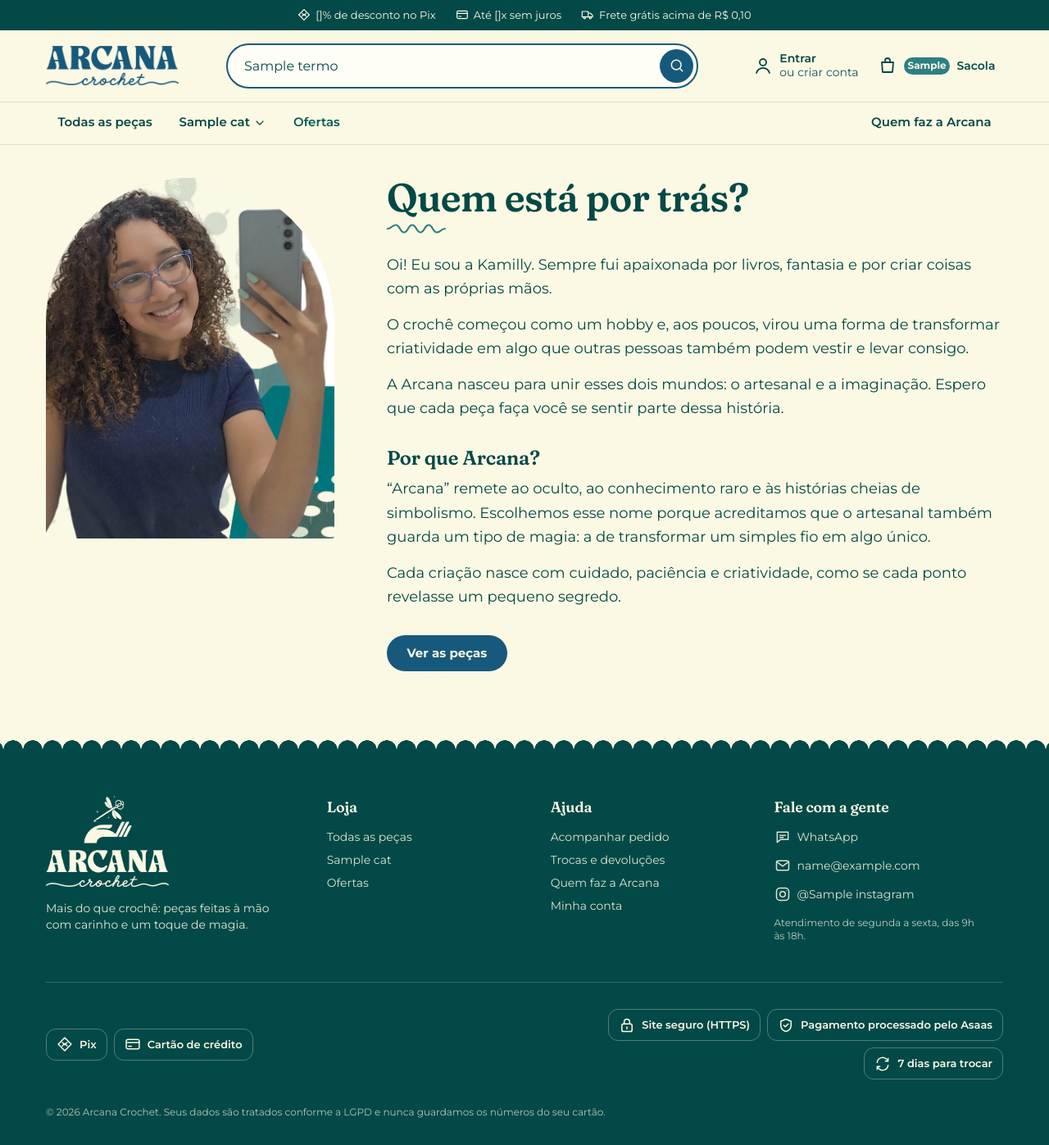
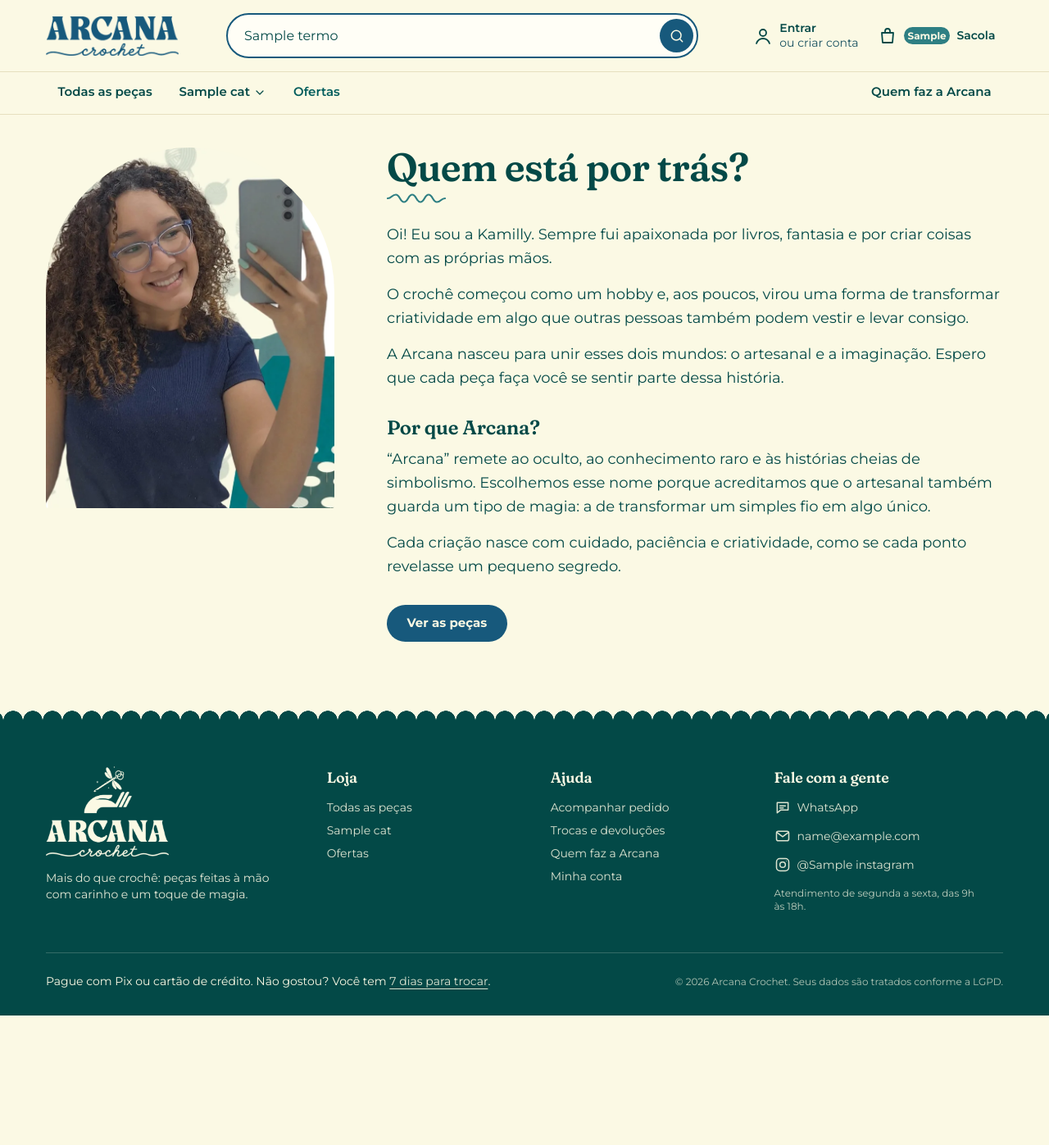
Before and after one commit to JuanMitadas/arcana-crochet, a Django app: template templates/core/sobre.html in a window 1280 px wide. Shown: the whole page at 82% size. After the commit the page ends 1239 px from the top, so only its background shows below. Run offline with Django 5.2, Linux system fonts and the light colour scheme; the template is opened without the code that fills it: most values are stand-ins (such as "Sample title", 1, 10 or a date in 2020); parts of the project's set-up code (start-up, migrations or seed data) failed here and were passed over.

Commit message:
Hide perks bar, simplify footer and shrink header on scroll

```diff
--- a/config/settings.py
+++ b/config/settings.py
@@ -385,6 +385,8 @@ LOJA = {
     "WHATSAPP": env("LOJA_WHATSAPP", default=""),
     "EMAIL_ATENDIMENTO": env("LOJA_EMAIL_ATENDIMENTO", default="contato@arcanacrochet.com.br"),
     "INSTAGRAM": env("LOJA_INSTAGRAM", default="arcanacrochet"),
+    # Perks bar above the header (Pix discount, installments, free shipping). Off for now.
+    "FAIXA_VANTAGENS": env.bool("LOJA_FAIXA_VANTAGENS", default=False),
     # Pix straight to the store's account (apps/pedidos/pix.py). The key, name and city
     # show up in the customer's bank app; on AWS they live in SSM, not in the repo.
     "PIX_CHAVE": env("LOJA_PIX_CHAVE", default=""),
--- a/templates/base.html
+++ b/templates/base.html
@@ -19,6 +19,7 @@
   <a class="pular" href="#conteudo">Pular para o conteúdo</a>
 
   {% block cabecalho %}
+  {% if loja.FAIXA_VANTAGENS %}
   <div class="faixa">
     <ul class="container-loja flex items-center justify-center gap-x-6 gap-y-1 py-2 flex-wrap text-center">
       <li class="flex items-center gap-1.5"><svg class="icone w-4 h-4" aria-hidden="true"><use href="#i-pix"/></svg>{{ loja.PIX_DESCONTO_PCT }}% de desconto no Pix</li>
@@ -26,9 +27,10 @@
       <li class="hidden md:flex items-center gap-1.5"><svg class="icone w-4 h-4" aria-hidden="true"><use href="#i-caminhao"/></svg>Frete grátis acima de {{ loja.FRETE_GRATIS_A_PARTIR_CENTAVOS|brl }}</li>
     </ul>
   </div>
+  {% endif %}
 
-  <header class="topo sticky top-0 z-30">
-    <div class="container-loja grid grid-cols-[auto_1fr_auto] items-center gap-x-4 gap-y-3 py-3 md:grid-cols-[auto_minmax(0,36rem)_auto] md:justify-between md:py-4">
+  <header class="topo sticky top-0 z-30" data-encolhe>
+    <div class="topo__linha container-loja grid grid-cols-[auto_1fr_auto] items-center gap-x-4 gap-y-3 py-3 md:grid-cols-[auto_minmax(0,36rem)_auto] md:justify-between md:py-4">
       <details class="menu-mobile lg:hidden" data-menu-mobile>
         <summary class="acao-topo -ml-2 list-none cursor-pointer" aria-label="Abrir menu de categorias">
           <svg class="icone w-6 h-6" aria-hidden="true"><use href="#i-menu"/></svg>
@@ -65,7 +67,7 @@
       </details>
 
       <a href="{% url 'catalogo:home' %}" class="block justify-self-start" aria-label="Arcana Crochet, página inicial">
-        <img src="{% static 'img/marca/nome-azul.png' %}" alt="Arcana Crochet" width="172" height="51" class="h-9 w-auto md:h-12">
+        <img src="{% static 'img/marca/nome-azul.png' %}" alt="Arcana Crochet" width="172" height="51" class="topo__logo h-9 w-auto md:h-12">
       </a>
 
       <form action="{% url 'catalogo:busca' %}" method="get" role="search" class="busca col-span-3 row-start-2 md:col-span-1 md:row-start-1 md:col-start-2">
@@ -75,6 +77,9 @@
       </form>
 
       <nav class="flex items-center gap-1 justify-self-end" aria-label="Sua conta">
+        <button type="button" class="acao-topo cursor-pointer md:hidden" data-abrir-busca aria-label="Buscar peças" hidden>
+          <svg class="icone w-6 h-6" aria-hidden="true"><use href="#i-busca"/></svg>
+        </button>
         {% if user.is_staff %}
           <a class="acao-topo" href="{% url 'gestao:inicio' %}" aria-label="Gestão da loja">
             <svg class="icone w-6 h-6" aria-hidden="true"><use href="#i-agulha"/></svg>
@@ -175,25 +180,10 @@
         </div>
       </div>
 
-      <div class="mt-12 grid gap-6 border-t border-creme/20 pt-8 lg:grid-cols-2 lg:items-center">
-        <div>
-          <h2 class="sr-only">Formas de pagamento</h2>
-          <ul class="flex flex-wrap gap-2" aria-label="Formas de pagamento">
-            <li class="selo-rodape"><svg class="icone" aria-hidden="true"><use href="#i-pix"/></svg>Pix</li>
-            <li class="selo-rodape"><svg class="icone" aria-hidden="true"><use href="#i-cartao"/></svg>Cartão de crédito</li>
-          </ul>
-        </div>
-        <div>
-          <h2 class="sr-only">Segurança</h2>
-          <ul class="flex flex-wrap gap-2 lg:justify-end">
-            <li class="selo-rodape"><svg class="icone" aria-hidden="true"><use href="#i-cadeado"/></svg>Site seguro (HTTPS)</li>
-            <li class="selo-rodape"><svg class="icone" aria-hidden="true"><use href="#i-escudo"/></svg>Pagamento processado pelo Asaas</li>
-            <li class="selo-rodape"><svg class="icone" aria-hidden="true"><use href="#i-troca"/></svg>7 dias para trocar</li>
-          </ul>
-        </div>
+      <div class="mt-12 flex flex-col gap-2 border-t border-creme/20 pt-6 text-sm md:flex-row md:items-baseline md:justify-between md:gap-8">
+        <p>Pague com Pix ou cartão de crédito. Não gostou? Você tem <a class="underline underline-offset-4" href="{% url 'core:trocas' %}">7 dias para trocar</a>.</p>
+        <p class="text-xs opacity-70">© {% now "Y" %} Arcana Crochet. Seus dados são tratados conforme a LGPD.</p>
       </div>
-
-      <p class="mt-8 text-xs opacity-70">© {% now "Y" %} Arcana Crochet. Seus dados são tratados conforme a LGPD e nunca guardamos os números do seu cartão.</p>
     </div>
   </footer>
   {% endblock rodape %}
```
Also changed, not shown: frontend/app.css (+32 -11 lines), static/js/loja.js (+43 -0 lines), static/css/app.css.
